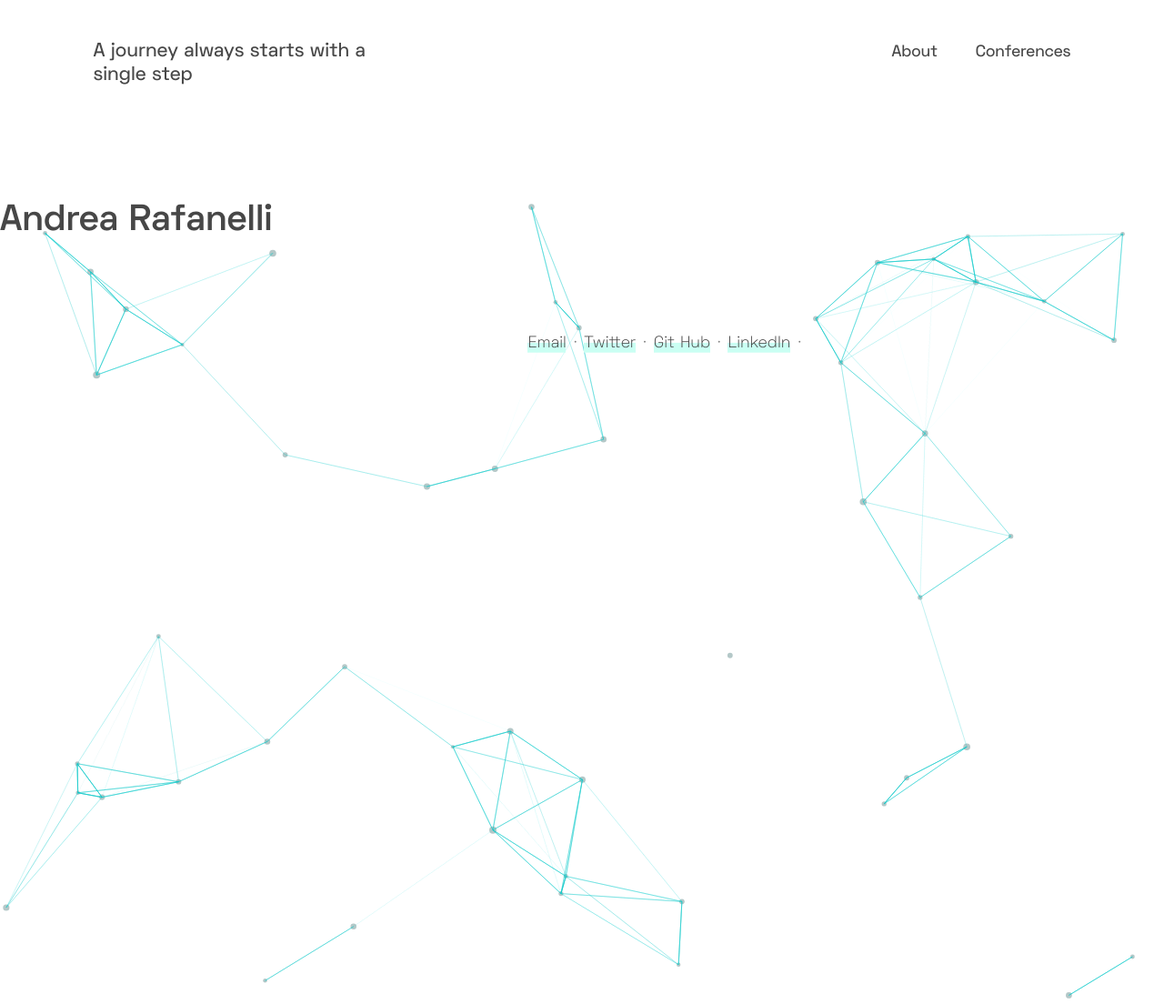
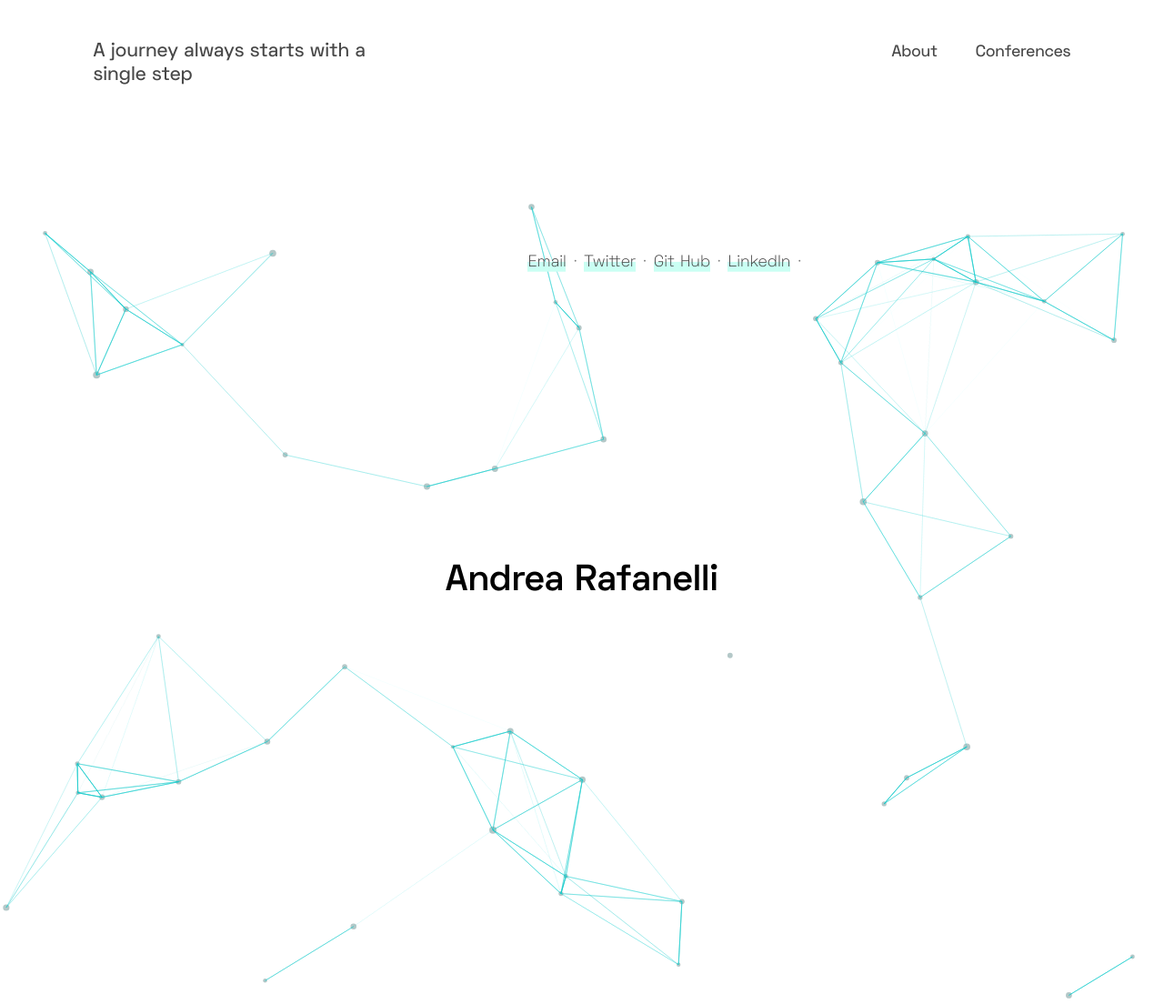
Before and after one commit to lollix91/andrearafanelli.github.io, a Jekyll site: the page built from index.html, in a window 1280 px wide. Shown: the whole page at 91% size. Built offline with Jekyll 4.4.1, drawn with Linux system fonts in a browser that asks for light colours.

Commit message:
Update index.html

```diff
--- a/index.html
+++ b/index.html
@@ -4,6 +4,6 @@ layout: default
 <canvas id="canvas"></canvas>
 <script src="script.js"></script>
 
-  <p class="about">
+  <div id="text">
   <h1>Andrea Rafanelli</h1>
 </div>
```
